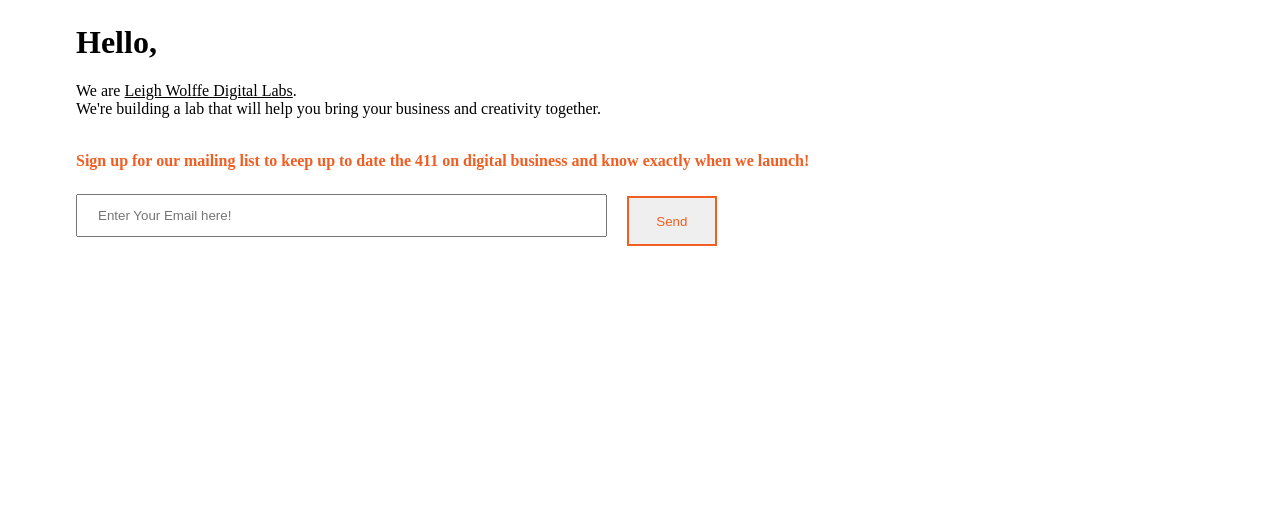
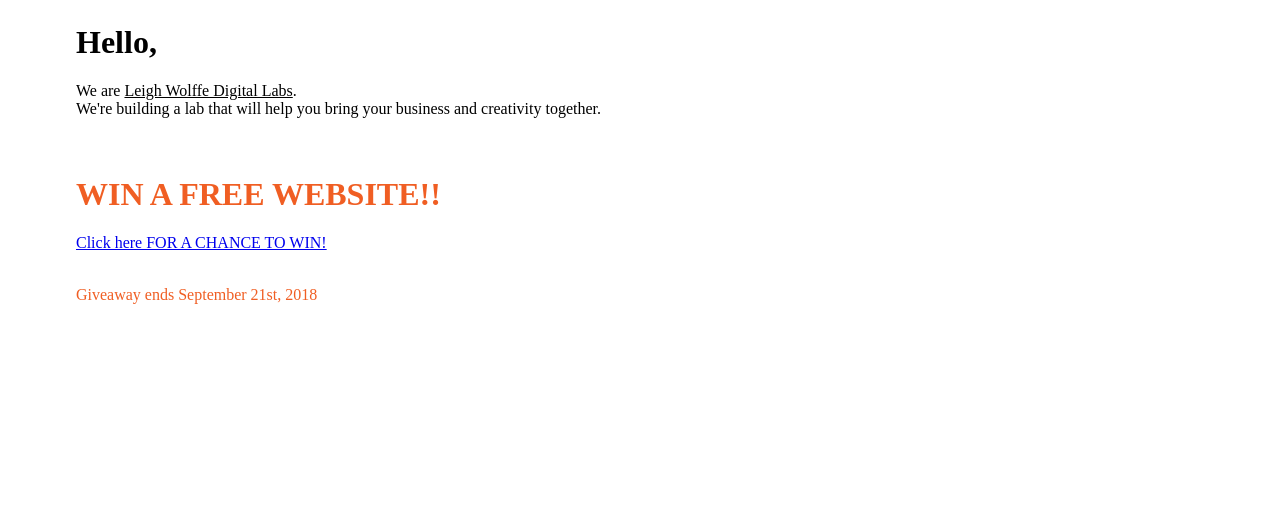
Before and after one commit to arielwolffe/leighwolffelanding, a Gatsby site: page / in a window 1280 px wide. Shown: the part 173-679 px from the top of the page. Built offline with nearby package versions, Linux system fonts and the light colour scheme; Gatsby itself is replaced by a stand-in of ours.

Commit message:
Added giveaway

```diff
--- a/src/pages/index.js
+++ b/src/pages/index.js
@@ -22,28 +22,19 @@
           creativity together.
           <br />
           <br />
-          <p className={styles.digitalOrange}>
-            <b>
-              Sign up for our mailing list to keep up to date the 411 on digital
-              business and know exactly when we launch!
-            </b>
-          </p>
+          <br />
+          <h1 className={styles.digitalOrange}>
+            <b>WIN A FREE WEBSITE!!</b>
+          </h1>
           <div>
-            <form name="Email-SignUp" method="POST" netlify>
-              <div>
-                <input
-                  className={styles.emailField}
-                  type="email"
-                  name="email"
-                  placeholder="Enter Your Email here!"
-                />
-              </div>
-              <div className={styles.btnDiv}>
-                <button type="submit" className={styles.btnSubmit}>
-                  Send
-                </button>
-              </div>
-            </form>
+            <a href="https://goo.gl/forms/bOkwRxchHXUkmluM2" target="_blank">
+              Click here FOR A CHANCE TO WIN!
+            </a>
+            <br />
+            <br />
+            <p className={styles.digitalOrange}>
+              Giveaway ends September 21st, 2018
+            </p>
           </div>
           <br />
           <br />
```
